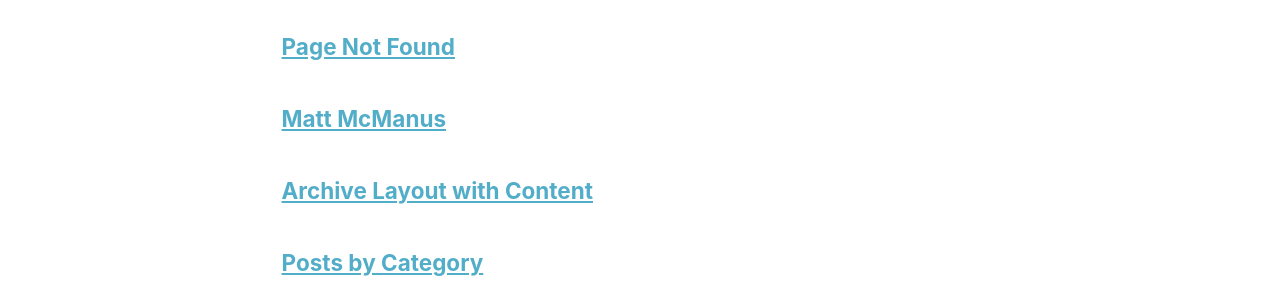
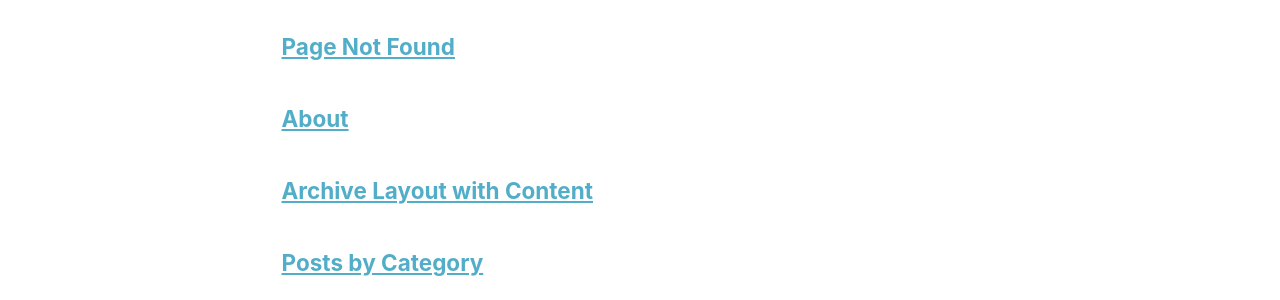
Before and after one commit to mmcmanus1/mmcmanus1.github.io, a Jekyll site: the page built from _pages/page-archive.html, in a window 1280 px wide and 1346 px high. Shown: the part 146-446 px from the top of the window. Built offline with Jekyll 4.4.1, drawn with Linux system fonts in a browser that asks for light colours.

Commit message:
Fix homepage formatting by removing conflicting permalink in about.md

```diff
--- a/_pages/about.md
+++ b/_pages/about.md
@@ -1,9 +1,8 @@
 ---
-permalink: /
-title: "Matt McManus"
+permalink: /about/
+title: "About"
 author_profile: true
 redirect_from:
-  - /about/
   - /about.html
 ---
 
```
